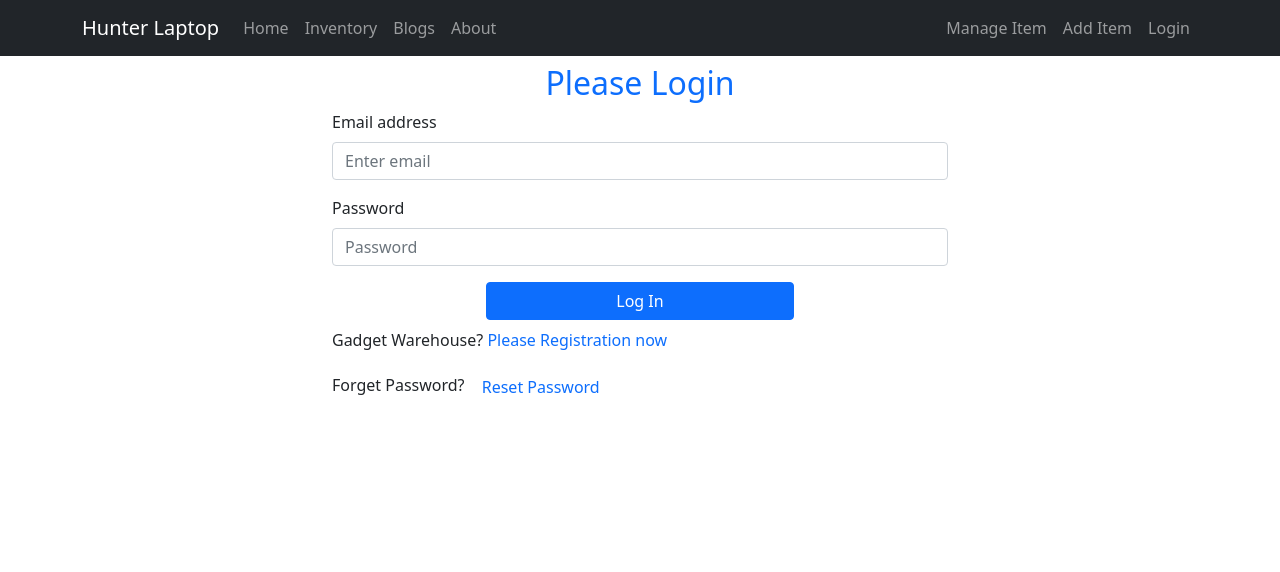
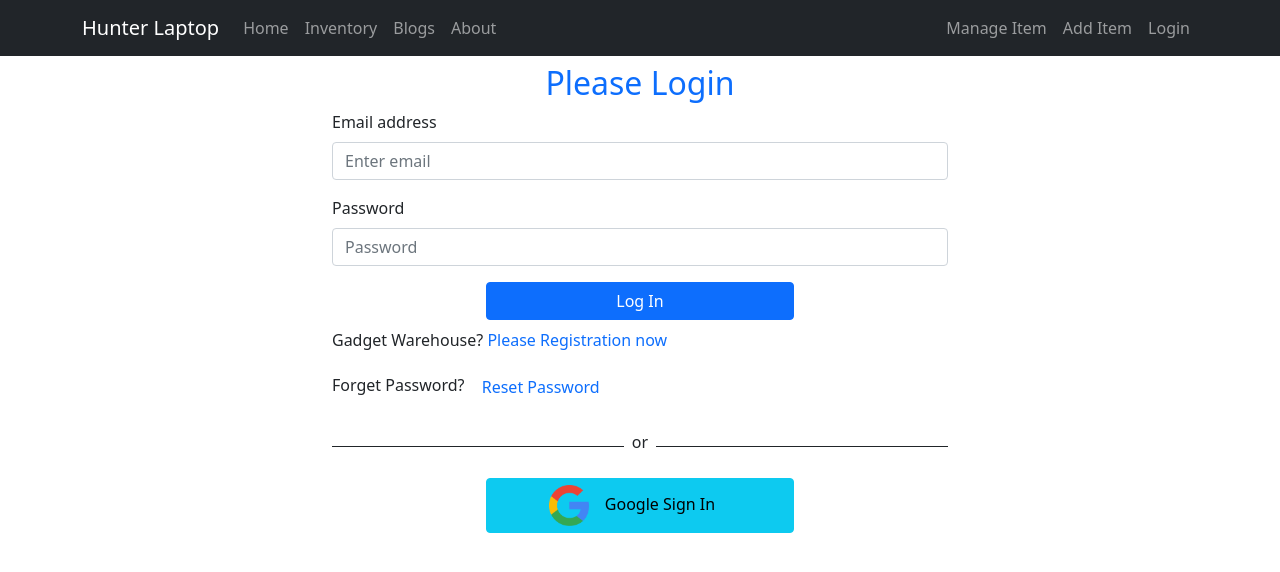
Before and after one commit to Abu-Sahad/bd-gradget-warehouse-client-site, a React (Create React App) app: page /login in a window 1280 px wide. Shown: the top 572 px of the page. Built offline with nearby package versions, Linux system fonts and the light colour scheme; no server answers.

Commit message:
toast and social login added

```diff
--- a/src/Pages/Login/Login/Login.js
+++ b/src/Pages/Login/Login/Login.js
@@ -2,8 +2,11 @@
 import { Button, Form } from 'react-bootstrap';
 import { useSendPasswordResetEmail, useSignInWithEmailAndPassword } from 'react-firebase-hooks/auth';
 import { Link, Navigate, useLocation, useNavigate } from 'react-router-dom';
+import { toast, ToastContainer } from 'react-toastify';
+import Loading from '../../Loading/Loading';
 import auth from '../../../firebase.init';
 import SocialLogin from '../SocialLogin/SocialLogin';
+import 'react-toastify/dist/ReactToastify.css';
 
 const Login = () => {
     const emailRef = useRef('');
@@ -27,6 +30,9 @@
     if (user) {
         navigate(from, { replace: true });
     }
+    if (loading) {
+        return <Loading></Loading>
+    }
     const handleSubmit = event => {
         event.preventDefault()
         const email = emailRef.current.value;
@@ -40,9 +46,16 @@
         Navigate('/register');
     }
 
+    //Password Reset
     const resetPassword = async () => {
         const email = emailRef.current.value;
-        sendPasswordResetEmail(email);
+        if (email) {
+            await sendPasswordResetEmail(email);
+            toast('Sent email');
+        }
+        else {
+            toast('please enter your email address');
+        }
     }
     return (
         <div className='container w-50 mx-auto'>
@@ -65,6 +78,7 @@
             <p>Gadget Warehouse? <Link to="/register" className='text-primary pe-auto text-decoration-none' onClick={navigateRegister}>Please Registration now</Link> </p>
             <p>Forget Password? <button className='btn btn-link text-primary pe-auto text-decoration-none' onClick={resetPassword}>Reset Password</button> </p>
             <SocialLogin></SocialLogin>
+            <ToastContainer />
         </div>
     );
 };
--- a/src/Pages/Login/Register/Register.js
+++ b/src/Pages/Login/Register/Register.js
@@ -1,9 +1,14 @@
 import React from 'react';
-import { Button, Form } from 'react-bootstrap';
+import { Button, Form, ToastContainer } from 'react-bootstrap';
 import { useCreateUserWithEmailAndPassword, useUpdateProfile } from 'react-firebase-hooks/auth';
 import { Link, useNavigate } from 'react-router-dom';
+import { toast } from 'react-toastify';
 import auth from '../../../firebase.init';
+import Loading from '../../Loading/Loading';
 import SocialLogin from '../SocialLogin/SocialLogin';
+import 'react-toastify/dist/ReactToastify.css';
+
+
 let errorElement
 
 const Register = () => {
@@ -19,6 +24,9 @@
     if (error) {
         errorElement = <p className='text-danger'>Error: {error?.message}</p>
     }
+    if (loading || updating) {
+        return <Loading></Loading>
+    }
     const handleRegister = async (event) => {
         event.preventDefault();
         const name = event.target.name.value;
@@ -30,7 +38,11 @@
         }
 
         await updateProfile({ displayName: name });
-        navigate('/home');
+        toast('verification email')
+        if (user) {
+            navigate('/home');
+        }
+
 
     }
     const navigateLogin = () => {
@@ -65,6 +77,7 @@
             {errorElement}
             <p>Already have an account? <Link to="/login" className='text-primary pe-auto text-decoration-none' onClick={navigateLogin}>Please Login</Link> </p>
             <SocialLogin></SocialLogin>
+            <ToastContainer />
         </div>
     );
 };
--- a/src/Pages/Login/SocialLogin/SocialLogin.js
+++ b/src/Pages/Login/SocialLogin/SocialLogin.js
@@ -1,9 +1,40 @@
 import React from 'react';
+import { useSignInWithGoogle } from 'react-firebase-hooks/auth';
+import { useNavigate } from 'react-router-dom';
+import auth from '../../../firebase.init';
+import googleImg from "../../../Images/social/google.png"
+import Loading from '../../Loading/Loading';
 
 const SocialLogin = () => {
+    const [signInWithGoogle, user, loading, error] = useSignInWithGoogle(auth);
+    const navigate = useNavigate();
+    let errorElement;
+    if (error) {
+        errorElement = <p className='text-danger'>Error: {error?.message}</p>
+    }
+    if (user) {
+        navigate('/home');
+    }
+    if (loading) {
+        return <Loading></Loading>
+    }
     return (
         <div>
+            <div className='d-flex align-items-center'>
+                <div style={{ height: '1px' }} className='bg-dark w-50'></div>
+                <p className='mt-2 px-2'>or</p>
+                <div style={{ height: '1px' }} className='bg-dark w-50'></div>
+            </div>
+            {errorElement}
+            <div >
+                <button
 
+                    onClick={() => signInWithGoogle()}
+                    className='btn btn-info w-50 d-block mx-auto my-2'>
+                    <img style={{ width: '40px' }} src={googleImg} alt="" />
+                    <span className='px-3'>Google Sign In</span>
+                </button>
+            </div>
         </div>
     );
 };
```
Also changed, not shown: src/Pages/Login/RequireAuth/RequireAuth.js (+14 -6 lines), src/Images/social/google.png (added).
